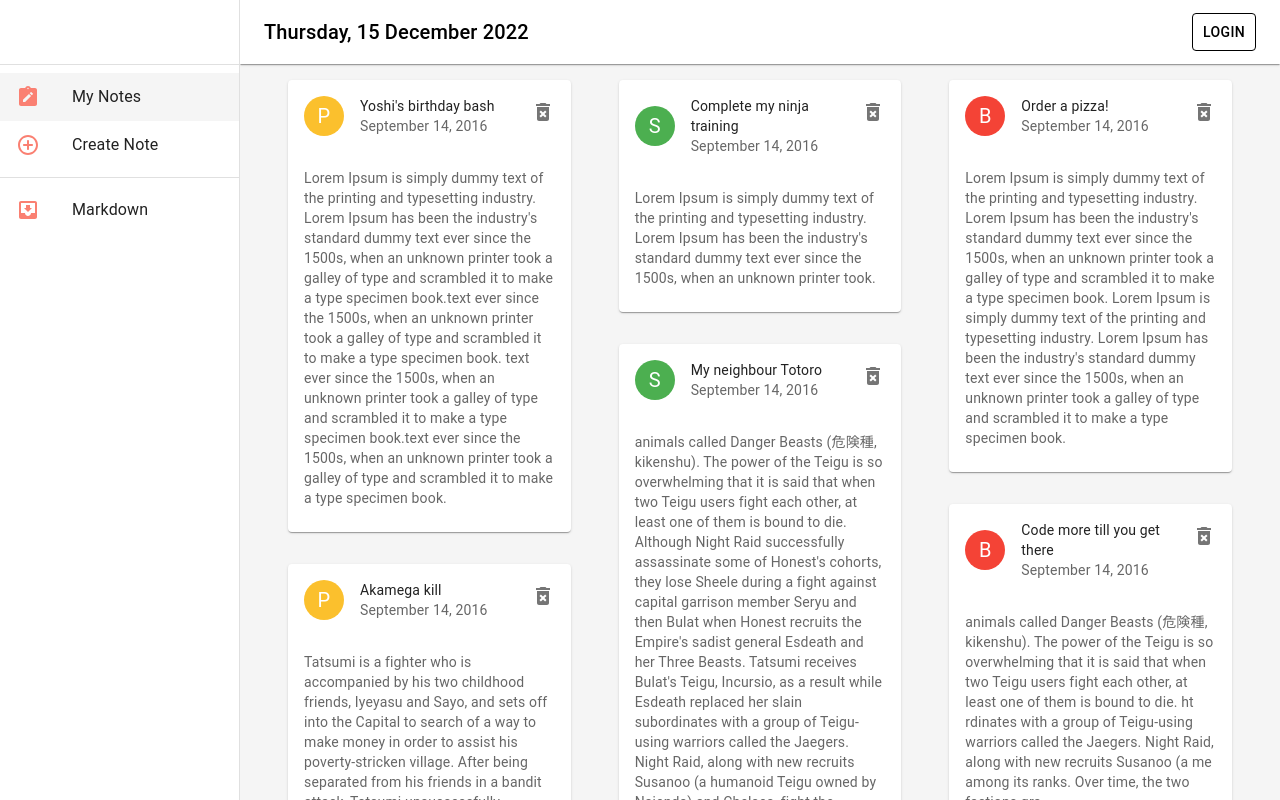
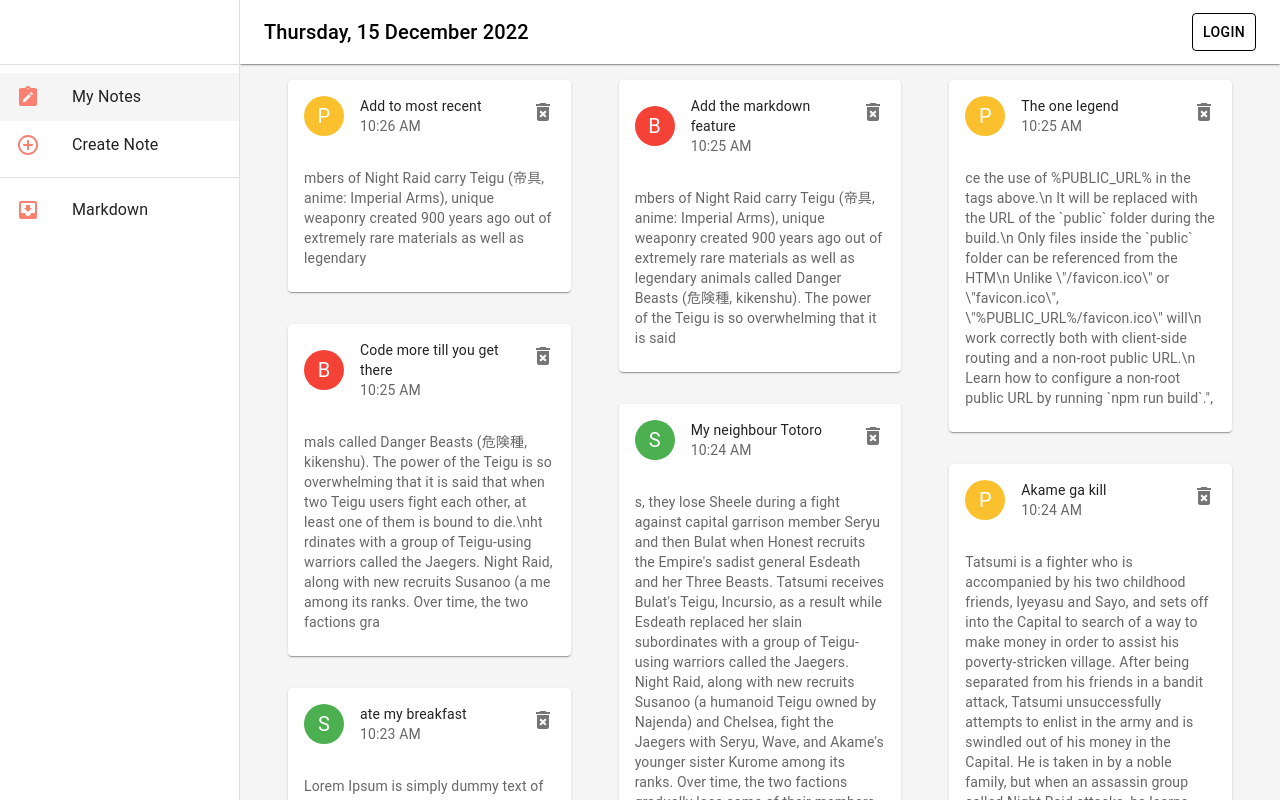
Before and after one commit to JohnnyOhms/Customize-Note-App, a React (Create React App) app: page / in a window 1280 px wide. Shown: the top 800 px of the page. Built offline with nearby package versions, Linux system fonts and the light colour scheme; data requests are answered from the project's data file.

Commit message:
most recent & date feature

```diff
--- a/data/db.json
+++ b/data/db.json
@@ -1,51 +1,66 @@
 {
   "notes": [
     {
-      "title": "Yoshi's birthday bash",
-      "description": "Lorem Ipsum is simply dummy text of the printing and typesetting industry. Lorem Ipsum has been the industry's standard dummy text ever since the 1500s, when an unknown printer took a galley of type and scrambled it to make a type specimen book.text ever since the 1500s, when an unknown printer took a galley of type and scrambled it to make a type specimen book. text ever since the 1500s, when an unknown printer took a galley of type and scrambled it to make a type specimen book.text ever since the 1500s, when an unknown printer took a galley of type and scrambled it to make a type specimen book.",
+      "title": "Greens's Birthday party",
+      "description": "\"Lorem Ipsum is simply dummy text of the printing and typesetting industry. Lorem Ipsum has been the industry's standard dummy text ever since the 1500s, when an unknown printer took a galley of type and scrambled it to make a type specimen book.text ever since the 1500s, when an unknown printer took a galley of type and scrambled it to make a type specimen book. text ever since the 1500s, when an unknown printer took a galley of type and scrambled it to make a type specimen book.text ever since the 1500s, when an unknown printer took a galley of type and scrambled it to make a type specimen book.\",",
       "category": "personal",
+      "date": "10:22 AM",
       "id": 1
     },
     {
-      "title": "Complete my ninja training",
-      "description": "Lorem Ipsum is simply dummy text of the printing and typesetting industry. Lorem Ipsum has been the industry's standard dummy text ever since the 1500s, when an unknown printer took.",
-      "category": "study",
+      "title": "Completed the new feature",
+      "description": "Lorem Ipsum is simply dummy text of the printing and typesetting industry. Lorem Ipsum has been the industry's standard dummy text ever since the 1500s, when an unknown printer took.\",",
+      "category": "business",
+      "date": "10:23 AM",
       "id": 2
     },
     {
-      "title": "Order a pizza!",
-      "description": "Lorem Ipsum is simply dummy text of the printing and typesetting industry. Lorem Ipsum has been the industry's standard dummy text ever since the 1500s, when an unknown printer took a galley of type and scrambled it to make a type specimen book.\nLorem Ipsum is simply dummy text of the printing and typesetting industry. Lorem Ipsum has been the industry's standard dummy text ever since the 1500s, when an unknown printer took a galley of type and scrambled it to make a type specimen book.",
-      "category": "business",
+      "title": "ate my breakfast",
+      "description": "Lorem Ipsum is simply dummy text of the printing and typesetting industry. Lorem Ipsum has been the industry's standard dummy text ever since the 1500s, when an unknown printer took a galley of type and scrambled it to make a type specimen book.\\nLorem Ipsum is simply dummy text of the printing and typesetting industry. Lorem Ipsum has been the industry's standard dummy text ever since the 1500s, when an unknown printer took a galley of type and scrambled it to make a type specimen book.\",",
+      "category": "study",
+      "date": "10:23 AM",
       "id": 3
     },
     {
-      "title": "Akamega kill",
-      "description": "Tatsumi is a fighter who is accompanied by his two childhood friends, Iyeyasu and Sayo, and sets off into the Capital to search of a way to make money in order to assist his poverty-stricken village. After being separated from his friends in a bandit attack, Tatsumi unsuccessfully attempts to enlist in the army and is swindled out of his money in the Capital. He is taken in by a noble family, but when an assassin group called Night Raid attacks, he learns that his noble hosts actually intended to torture and kill him as they had done to his friends.",
+      "title": "Akame ga kill",
+      "description": "Tatsumi is a fighter who is accompanied by his two childhood friends, Iyeyasu and Sayo, and sets off into the Capital to search of a way to make money in order to assist his poverty-stricken village. After being separated from his friends in a bandit attack, Tatsumi unsuccessfully attempts to enlist in the army and is swindled out of his money in the Capital. He is taken in by a noble family, but when an assassin group called Night Raid attacks, he learns that his noble hosts actually intended to torture and kill him as they had done to his friends.\",",
       "category": "personal",
+      "date": "10:24 AM",
+      "id": 4
+    },
+    {
+      "title": "My neighbour Totoro",
+      "description": "s, they lose Sheele during a fight against capital garrison member Seryu and then Bulat when Honest recruits the Empire's sadist general Esdeath and her Three Beasts. Tatsumi receives Bulat's Teigu, Incursio, as a result while Esdeath replaced her slain subordinates with a group of Teigu-using warriors called the Jaegers. Night Raid, along with new recruits Susanoo (a humanoid Teigu owned by Najenda) and Chelsea, fight the Jaegers with Seryu, Wave, and Akame's younger sister Kurome among its ranks. Over time, the two factions gradually lose some of their members.",
+      "category": "study",
+      "date": "10:24 AM",
       "id": 5
     },
     {
-      "title": "My neighbour Totoro",
-      "description": "animals called Danger Beasts (危険種, kikenshu). The power of the Teigu is so overwhelming that it is said that when two Teigu users fight each other, at least one of them is bound to die.\n\nAlthough Night Raid successfully assassinate some of Honest's cohorts, they lose Sheele during a fight against capital garrison member Seryu and then Bulat when Honest recruits the Empire's sadist general Esdeath and her Three Beasts. Tatsumi receives Bulat's Teigu, Incursio, as a result while Esdeath replaced her slain subordinates with a group of Teigu-using warriors called the Jaegers. Night Raid, along with new recruits Susanoo (a humanoid Teigu owned by Najenda) and Chelsea, fight the Jaegers with Seryu, Wave, and Akame's younger sister Kurome among its ranks. Over time, the two factions gradually lose some of their members.",
-      "category": "study",
+      "title": "Code more till you get there",
+      "description": "mals called Danger Beasts (危険種, kikenshu). The power of the Teigu is so overwhelming that it is said that when two Teigu users fight each other, at least one of them is bound to die.\\nht rdinates with a group of Teigu-using warriors called the Jaegers. Night Raid, along with new recruits Susanoo (a me among its ranks. Over time, the two factions gra",
+      "category": "business",
+      "date": "10:25 AM",
       "id": 6
     },
     {
-      "title": "Code more till you get there",
-      "description": "animals called Danger Beasts (危険種, kikenshu). The power of the Teigu is so overwhelming that it is said that when two Teigu users fight each other, at least one of them is bound to die.\nht rdinates with a group of Teigu-using warriors called the Jaegers. Night Raid, along with new recruits Susanoo (a me among its ranks. Over time, the two factions gra",
-      "category": "business",
+      "title": "The one legend",
+      "description": "ce the use of %PUBLIC_URL% in the tags above.\\n      It will be replaced with the URL of the `public` folder during the build.\\n      Only files inside the `public` folder can be referenced from the HTM\\n      Unlike \\\"/favicon.ico\\\" or \\\"favicon.ico\\\", \\\"%PUBLIC_URL%/favicon.ico\\\" will\\n      work correctly both with client-side routing and a non-root public URL.\\n Learn how to configure a non-root public URL by running `npm run build`.\",",
+      "category": "personal",
+      "date": "10:25 AM",
       "id": 7
     },
     {
-      "title": "The one legend",
-      "description": "      Notice the use of %PUBLIC_URL% in the tags above.\n      It will be replaced with the URL of the `public` folder during the build.\n      Only files inside the `public` folder can be referenced from the HTM\n      Unlike \"/favicon.ico\" or \"favicon.ico\", \"%PUBLIC_URL%/favicon.ico\" will\n      work correctly both with client-side routing and a non-root public URL.\n Learn how to configure a non-root public URL by running `npm run build`.",
-      "category": "personal",
+      "title": "Add the markdown feature",
+      "description": "mbers of Night Raid carry Teigu (帝具, anime: Imperial Arms), unique weaponry created 900 years ago out of extremely rare materials as well as legendary animals called Danger Beasts (危険種, kikenshu). The power of the Teigu is so overwhelming that it is said",
+      "category": "business",
+      "date": "10:25 AM",
       "id": 8
     },
     {
-      "title": "Add the markdown feature",
-      "description": "The members of Night Raid carry Teigu (帝具, anime: Imperial Arms), unique weaponry created 900 years ago out of extremely rare materials as well as legendary animals called Danger Beasts (危険種, kikenshu). The power of the Teigu is so overwhelming that it is said that when two Teigu users fight each other, at least one of them is bound to die.",
-      "category": "business",
+      "title": "Add to most recent",
+      "description": "mbers of Night Raid carry Teigu (帝具, anime: Imperial Arms), unique weaponry created 900 years ago out of extremely rare materials as well as legendary ",
+      "category": "personal",
+      "date": "10:26 AM",
       "id": 9
     }
   ]
--- a/src/component/NoteCard/noteCard.js
+++ b/src/component/NoteCard/noteCard.js
@@ -39,7 +39,7 @@ export default function NoteCard(props) {
             </IconButton>
           }
           title={props.note.title}
-          subheader="September 14, 2016"
+          subheader={props.note.date}
         />
         <CardContent>
           <Typography variant="body2" color="text.secondary">
--- a/src/component/Routes/editor/editor.js
+++ b/src/component/Routes/editor/editor.js
@@ -1,9 +1,10 @@
+import { Container, Typography } from "@mui/material";
 import React, { useEffect, useState } from "react";
 
 export default function NoteEditor() {
   return (
-    <div>
-      <p>markdown work in progress</p>
-    </div>
+    <Container>
+      <Typography variant="body-2">Markdown feature coming soon</Typography>
+    </Container>
   );
 }
--- a/src/component/Routes/form/Create.js
+++ b/src/component/Routes/form/Create.js
@@ -1,4 +1,4 @@
-import React, { Component, useState } from "react";
+import React, { useState } from "react";
 import { RadioGroup, TextField, Typography } from "@mui/material";
 import { FormLabel, Radio, Button } from "@mui/material";
 import { Container, FormControl, FormControlLabel } from "@mui/material";
@@ -6,7 +6,7 @@ import CloseIcon from "@mui/icons-material/Close";
 import { Alert, Stack } from "@mui/material";
 import AddIcon from "@mui/icons-material/Add";
 import axios from "axios";
-import { Link, useNavigate } from "react-router-dom";
+import { useNavigate } from "react-router-dom";
 
 export default function Create() {
   const [values, setValues] = useState({
@@ -17,7 +17,6 @@ export default function Create() {
     validateDescription: false,
     validateAlert: false,
   });
-
   const navigation = useNavigate();
 
   const submitHandler = (e) => {
@@ -48,7 +47,12 @@ export default function Create() {
     }
 
     const { title, description, category } = values;
-    const postData = { title, description, category };
+    let timePmAm = new Date().toLocaleTimeString("en-US", {
+      hour: "2-digit",
+      minute: "2-digit",
+    });
+    const date = timePmAm;
+    const postData = { title, description, category, date };
 
     axios
       .post("http://localhost:3004/notes", postData)
--- a/src/component/Routes/notes/notes.js
+++ b/src/component/Routes/notes/notes.js
@@ -43,11 +43,14 @@ export default class Notes extends Component {
           columnClassName="my-masonry-grid_column"
         >
           {/* <Grid container spacing={1}> */}
-          {this.state.notes.map((note) => (
-            <Grid item xs={12} md={6} lg={4} key={note.id}>
-              <NoteCard note={note} handleDelete={this.handleDelete} />
-            </Grid>
-          ))}
+          {this.state.notes
+            .slice(0)
+            .reverse()
+            .map((note) => (
+              <Grid item xs={12} md={6} lg={4} key={note.id}>
+                <NoteCard note={note} handleDelete={this.handleDelete} />
+              </Grid>
+            ))}
           {/* </Grid> */}
         </Masonry>
       </Container>
--- a/src/component/date/newDate.js
+++ b/src/component/date/newDate.js
@@ -1,4 +1,4 @@
-import React, { Component } from "react";
+import { Component } from "react";
 
 export default class NewDate extends Component {
   renderDate(time) {
```
